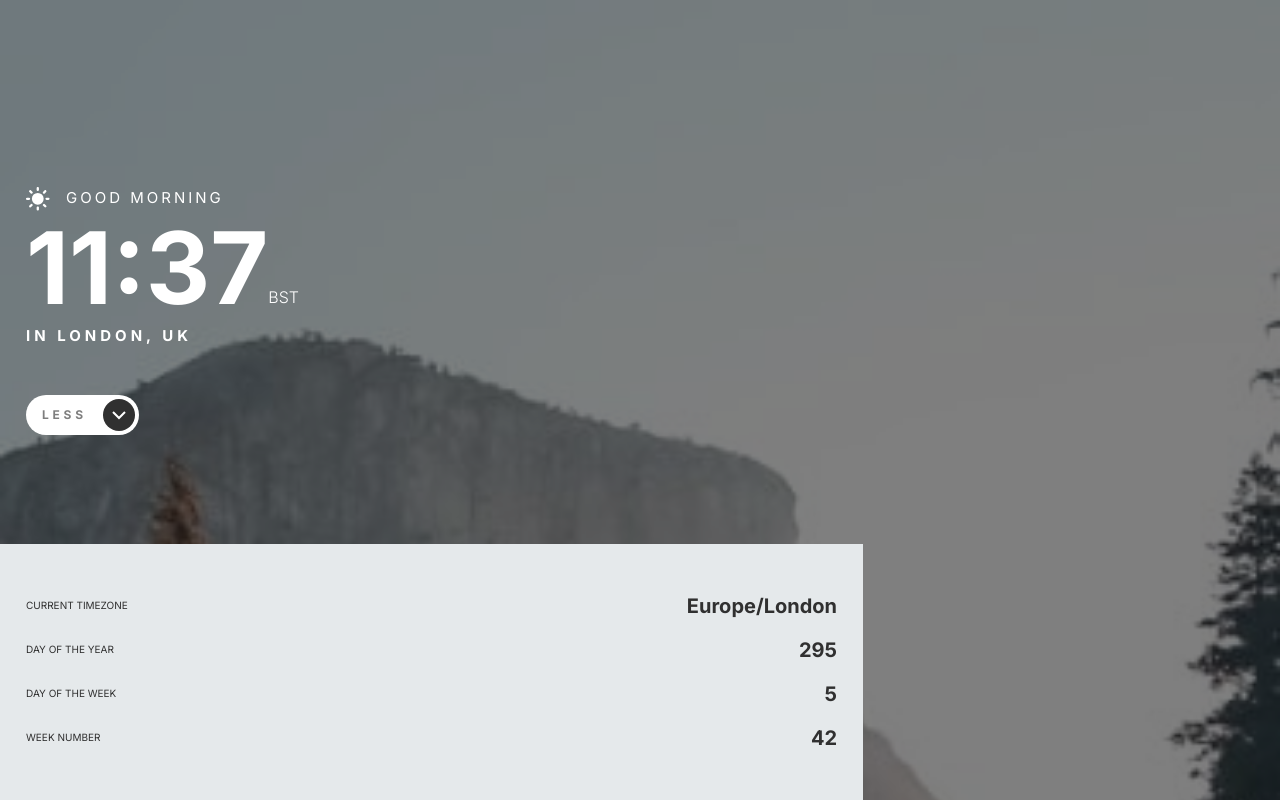
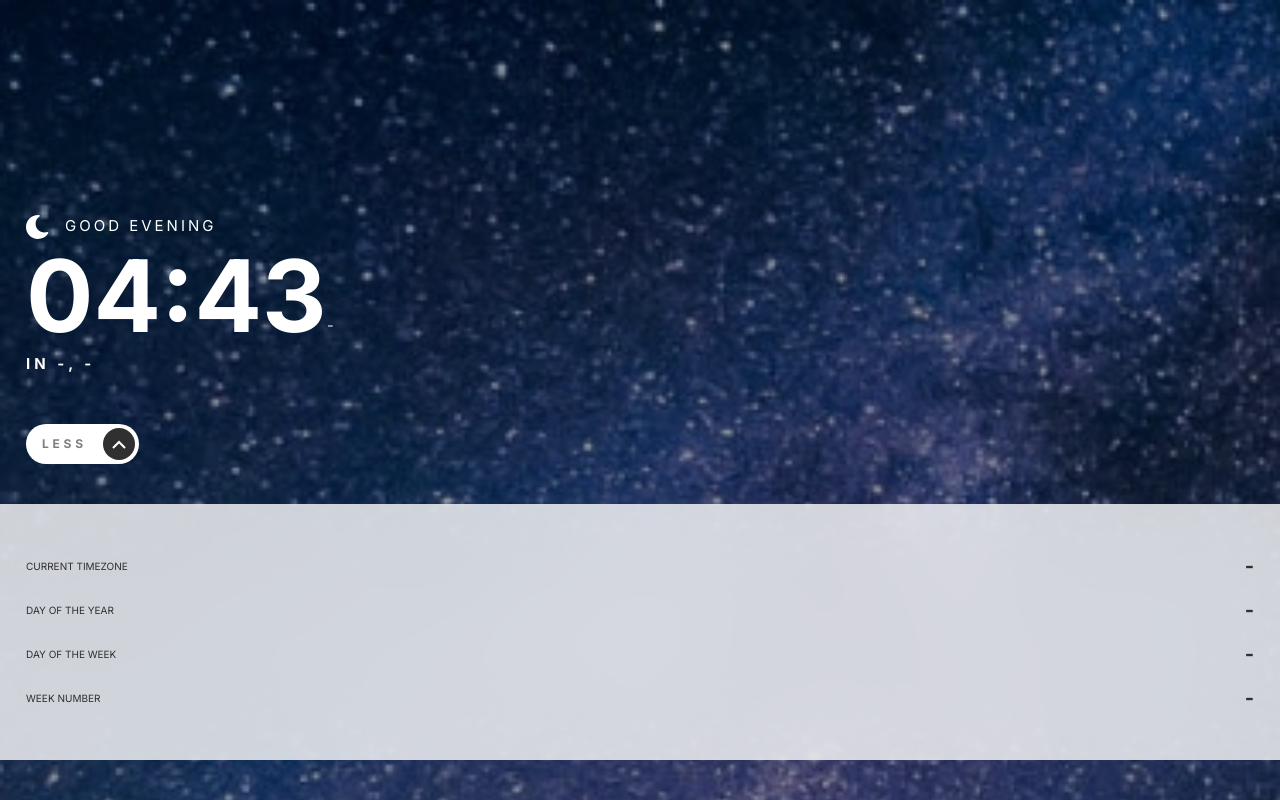
Before and after one commit to vyonizr/fm-clock-app, a React (Vite) app: page / in a window 1280 px wide. Both pictures are taken after a click on the button "MORE". Built offline with nearby package versions, Linux system fonts and the light colour scheme; no server answers.

Commit message:
wiring region and region time

```diff
--- a/src/App.tsx
+++ b/src/App.tsx
@@ -1,29 +1,71 @@
 import React from 'react'
+import { fetchIPAdress, fetchRegion, fetchRegionTime } from './utils'
+import TimeDisplay from './components/TimeDisplay'
+import Greeting from './components/Greeting'
+import { IRegion, IRegionTime } from './types'
+
+const DAY_BG_URL = '/assets/mobile/bg-image-daytime.jpg'
+const NIGHT_BG_URL = '/assets/mobile/bg-image-nighttime.jpg'
 
 function App() {
   const [isMore, setIsMore] = React.useState(false)
+  const [ipAddress, setIpAddress] = React.useState('')
+  const [region, setRegion] = React.useState<IRegion>({})
+  const [regionTime, setRegionTime] = React.useState<IRegionTime>({})
 
   const timeDetails = [
     {
       title: 'Current Timezone',
-      value: 'Europe/London',
+      value: regionTime.timezone || '-',
     },
     {
       title: 'Day of the Year',
-      value: '295',
+      value: regionTime.day_of_year || '-',
     },
     {
       title: 'Day of the Week',
-      value: '5',
+      value: regionTime.day_of_week || '-',
     },
     {
       title: 'Week Number',
-      value: '42',
+      value: regionTime.week_number || '-',
     },
   ]
 
+  React.useEffect(() => {
+    const getIPAddress = async () => {
+      const { ip } = await fetchIPAdress()
+      setIpAddress(ip)
+    }
+
+    getIPAddress()
+
+    if (ipAddress.length > 0) {
+      const getRegion = async () => {
+        const data = await fetchRegion(ipAddress)
+        setRegion(data)
+      }
+
+      const getRegionTime = async () => {
+        const data = await fetchRegionTime(ipAddress)
+        setRegionTime(data)
+      }
+
+      getRegion()
+      getRegionTime()
+    }
+  }, [ipAddress])
+
   return (
-    <main className='text-white h-full absolute z-10 flex flex-col justify-between px-[1.625rem] pt-8 pb-10'>
+    <div
+      className={`transition-all text-white bg-cover h-screen bg-no-repeat font-inter`}
+      style={{
+        backgroundImage: `url('${isMore ? NIGHT_BG_URL : DAY_BG_URL}')`,
+      }}
+    >
+      <div className='absolute top-0 left-0 h-full w-full bg-[#000] bg-opacity-40'>
+        <main className='relative z-10 h-full w-full flex flex-col'>
+          <div className='h-full flex flex-col justify-between px-[1.625rem] pt-8 pb-10'>
             <div
               className={`transition-all grid grid-cols-[1fr_max-content] items-start gap-x-4 ${
                 isMore ? 'collapse opacity-0' : 'visible'
@@ -32,8 +74,8 @@ function App() {
               <div className='text-xs'>
                 <p className='leading-[1.375rem]'>
                   “The science of operations, as derived from mathematics more
-            especially, is a science of itself, and has its own abstract truth
-            and value.”
+                  especially, is a science of itself, and has its own abstract
+                  truth and value.”
                 </p>
                 <p className='mt-2 font-bold'>Ada Lovelace</p>
               </div>
@@ -42,18 +84,14 @@ function App() {
               </button>
             </div>
             <div>
-        <div className='flex'>
-          <img src='/assets/desktop/icon-sun.svg' alt='sun' />
-          <p className='text-[0.938rem] uppercase tracking-[0.188rem] ml-4'>
-            Good Morning
-          </p>
-        </div>
+              <Greeting />
               <div className='flex items-end mt-4'>
-          <p className='font-bold text-[6.25rem] leading-[5.15rem]'>11:37</p>
-          <p className='font-light'>BST</p>
+                <TimeDisplay />
+                <p className='font-light'>{regionTime.abbreviation || '-'}</p>
               </div>
               <p className='mt-4 text-[0.938rem] font-bold uppercase tracking-[0.25rem]'>
-          In London, UK
+                In {region.geoplugin_city || '-'},{' '}
+                {region.geoplugin_countryCode || '-'}
               </p>
               <button
                 className='flex items-center mt-12 bg-white rounded-full font-bold pl-4 pr-1 py-1'
@@ -63,12 +101,19 @@ function App() {
                   {isMore ? 'Less' : 'More'}
                 </p>
                 <div className='h-8 w-8 bg-[#303030] rounded-full flex items-center justify-center ml-4'>
-            <img src='/assets/desktop/icon-arrow-down.svg' alt='arrow down' />
+                  <img
+                    src='/assets/desktop/icon-arrow-down.svg'
+                    alt='arrow down'
+                    className={`transition duration-300 ease-out ${
+                      isMore ? '-scale-100' : 'scale-100'
+                    }`}
+                  />
                 </div>
               </button>
             </div>
+          </div>
           <div
-        className={`bg-[#E5E9EB] px-[1.625rem] -mx-[1.625rem] -mb-10 text-[#303030] py-12 ${
+            className={`bg-[rgb(255,255,255)]/80 px-[1.625rem] mb-10 text-[#303030] py-12 backdrop-blur-2xl ${
               isMore ? 'block' : 'hidden'
             }`}
           >
@@ -78,11 +123,15 @@ function App() {
                 key={i}
               >
                 <p className='uppercase text-[0.625rem]'>{timeDetail.title}</p>
-            <p className='text-right font-bold text-xl'>{timeDetail.value}</p>
+                <p className='text-right font-bold text-xl'>
+                  {timeDetail.value}
+                </p>
               </div>
             ))}
           </div>
         </main>
+      </div>
+    </div>
   )
 }
 
--- /dev/null
+++ b/src/components/Greeting.tsx
@@ -0,0 +1,52 @@
+import useCurrentTime from '../hooks/useTime'
+
+const SUN_ICON_URL = '/assets/desktop/icon-sun.svg'
+const MOON_ICON_URL = '/assets/desktop/icon-moon.svg'
+
+const GREETING = {
+  MORNING: 'Good Morning',
+  AFTERNOON: 'Good Afternoon',
+  EVENING: 'Good Evening',
+}
+
+function Greeting() {
+  const { currentTime } = useCurrentTime()
+
+  function formatGreeting(currentTime: Date): string {
+    const hours = currentTime.getHours()
+
+    if (hours < 5) {
+      return GREETING.EVENING
+    } else if (hours < 12) {
+      return GREETING.MORNING
+    } else if (hours < 18) {
+      return GREETING.AFTERNOON
+    }
+
+    return GREETING.EVENING
+  }
+
+  function handleIcon(greeting: string) {
+    switch (greeting) {
+      case GREETING.EVENING:
+        return { alt: 'moon', url: MOON_ICON_URL }
+      case GREETING.MORNING:
+      case GREETING.AFTERNOON:
+      default:
+        return { alt: 'sun', url: SUN_ICON_URL }
+    }
+  }
+
+  const imageProps = handleIcon(formatGreeting(currentTime))
+
+  return (
+    <div className='flex'>
+      <img src={imageProps.url} alt={imageProps.alt} />
+      <p className='text-[0.938rem] uppercase tracking-[0.188rem] ml-4'>
+        {formatGreeting(currentTime)}
+      </p>
+    </div>
+  )
+}
+
+export default Greeting
--- /dev/null
+++ b/src/components/TimeDisplay.tsx
@@ -0,0 +1,32 @@
+import React from 'react'
+import useCurrentTime from '../hooks/useTime'
+
+function TimeDisplay() {
+  const { currentTime } = useCurrentTime()
+  // const [currentTime, setCurrentTime] = React.useState(formatTime())
+
+  function formatTime(currentTime: Date): string {
+    const hours = currentTime.getHours().toString().padStart(2, '0')
+    const minutes = currentTime.getMinutes().toString().padStart(2, '0')
+    const time = `${hours}:${minutes}`
+    return time
+  }
+
+  // React.useEffect(() => {
+  //   const interval = setInterval(() => {
+  //     setCurrentTime(formatTime())
+  //   }, 1000)
+
+  //   return () => {
+  //     clearInterval(interval)
+  //   }
+  // }, [])
+
+  return (
+    <p className='font-bold text-[6.25rem] leading-[5.15rem]'>
+      {formatTime(currentTime)}
+    </p>
+  )
+}
+
+export default TimeDisplay
--- /dev/null
+++ b/src/constants.ts
@@ -0,0 +1,11 @@
+const IP_TRACKING_BASE_URL = 'https://api.ipify.org'
+const REGION_TRACKING_BASE_URL = 'http://www.geoplugin.net'
+const WORLD_TIME_BASE_URL = 'https://worldtimeapi.org/api'
+const QUOTE_BASE_URL = 'https://api.quotable.io'
+
+export {
+  IP_TRACKING_BASE_URL,
+  REGION_TRACKING_BASE_URL,
+  WORLD_TIME_BASE_URL,
+  QUOTE_BASE_URL,
+}
--- /dev/null
+++ b/src/hooks/useTime.ts
@@ -0,0 +1,20 @@
+import React from 'react'
+
+function useCurrentTime() {
+  const [currentTime, setCurrentTime] = React.useState(new Date())
+
+  React.useEffect(() => {
+    const interval = setInterval(() => {
+      const date = new Date()
+      setCurrentTime(date)
+    }, 1000)
+
+    return () => {
+      clearInterval(interval)
+    }
+  }, [])
+
+  return { currentTime }
+}
+
+export default useCurrentTime
--- a/src/index.css
+++ b/src/index.css
@@ -2,24 +2,6 @@
 @tailwind components;
 @tailwind utilities;
 
-body {
-  background-image: url("/assets/mobile/bg-image-daytime.jpg");
-}
-
-body {
-  @apply bg-cover h-screen bg-no-repeat font-inter;
-}
-
-body:before {
-  content: '';
-  position: absolute;
-  top: 0;
-  left: 0;
-  height: 100%;
-  width: 100%;
-  background-color: rgba(0, 0, 0, 0.5);
-}
-
 .time-detail-item:not(:first-child) {
   @apply mt-4;
 }
--- /dev/null
+++ b/src/utils.ts
@@ -0,0 +1,36 @@
+import {
+  IP_TRACKING_BASE_URL,
+  REGION_TRACKING_BASE_URL,
+  WORLD_TIME_BASE_URL,
+  QUOTE_BASE_URL,
+} from './constants'
+
+import { IIPAdress, IRegion, IRegionTime } from './types'
+
+async function fetchIPAdress(): Promise<IIPAdress> {
+  const response = await fetch(`${IP_TRACKING_BASE_URL}?format=json`)
+  const responseJSON = await response.json()
+  return responseJSON
+}
+
+async function fetchRegion(ipAddress: string): Promise<IRegion> {
+  const response = await fetch(
+    `${REGION_TRACKING_BASE_URL}/json.gp?ip=${ipAddress}`
+  )
+  const responseJSON = await response.json()
+  return responseJSON
+}
+
+async function fetchRegionTime(ipAddress: string): Promise<IRegionTime> {
+  const response = await fetch(`${WORLD_TIME_BASE_URL}/ip/${ipAddress}`)
+  const responseJSON = await response.json()
+  return responseJSON
+}
+
+async function fetchQuote() {
+  const response = await fetch(`${QUOTE_BASE_URL}/random`)
+  const responseJSON = await response.json()
+  return responseJSON
+}
+
+export { fetchIPAdress, fetchRegion, fetchRegionTime, fetchQuote }
--- a/tsconfig.json
+++ b/tsconfig.json
@@ -7,7 +7,7 @@
 
     /* Bundler mode */
     "moduleResolution": "node",
-    "allowImportingTsExtensions": true,
+    "allowSyntheticDefaultImports": true,
     "resolveJsonModule": true,
     "isolatedModules": true,
     "noEmit": true,
```
Also changed, not shown: src/types..ts (added, +48 -0 lines). Lines whose indentation alone changed are shown as unchanged.
